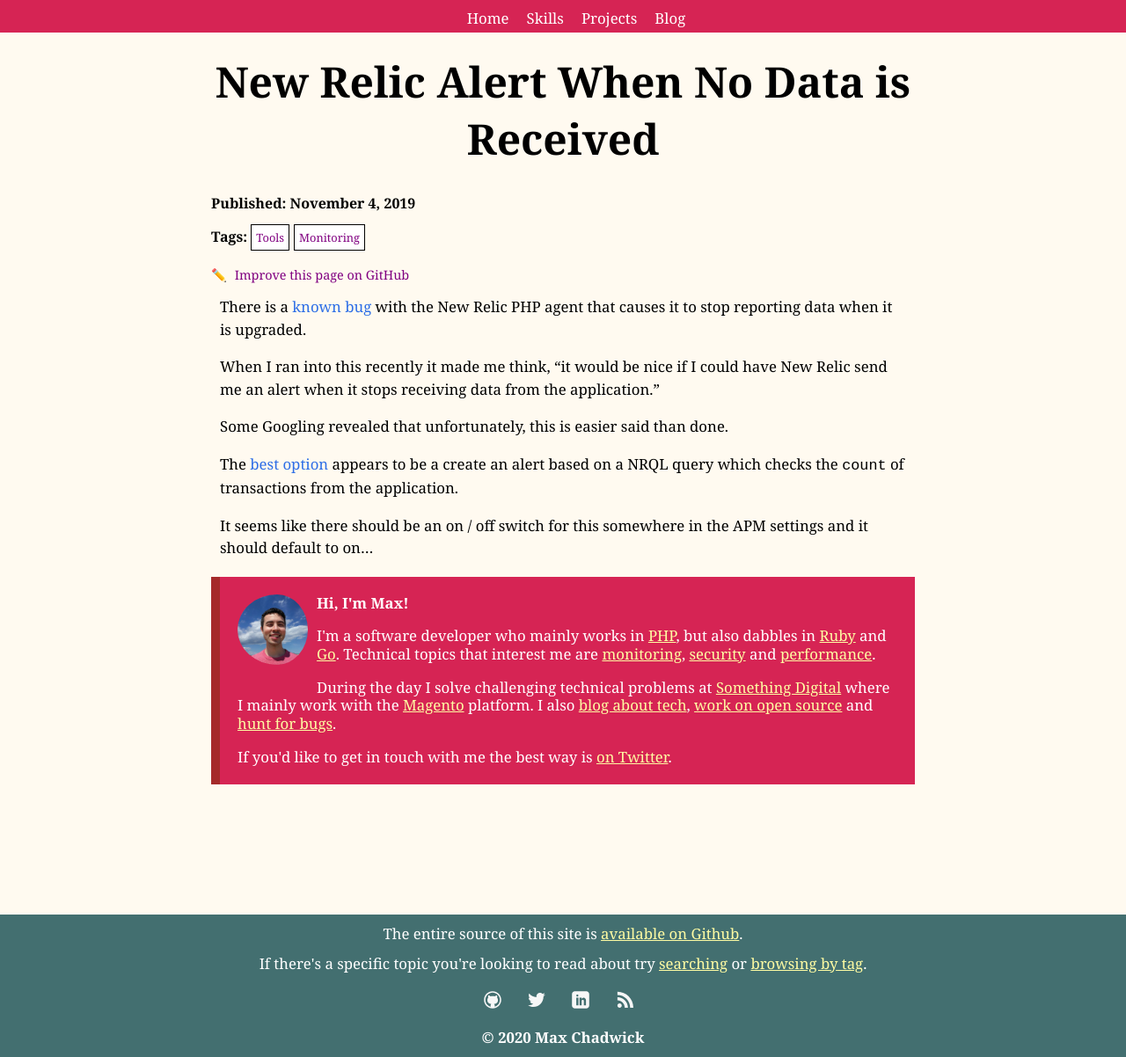
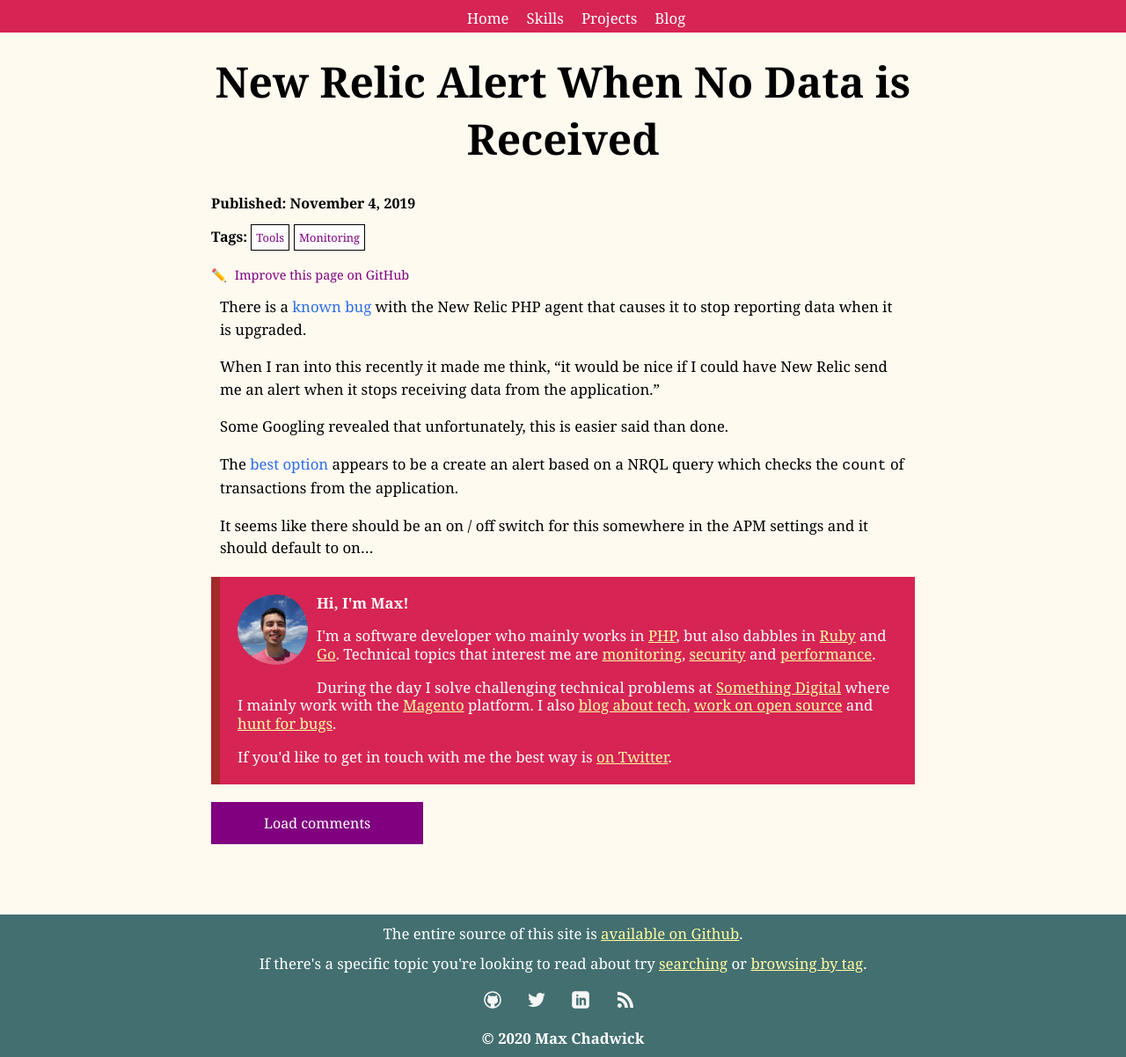
Before and after one commit to mpchadwick/mpchadwick.github.io, a Jekyll site: the page built from _posts/2019-11-04-new-relic-alert-when-no-data-received.md, in a window 1280 px wide and 1202 px high. Shown: the whole window at 88% size. Built offline with Jekyll 4.4.1, drawn with Linux system fonts in a browser that asks for light colours; emoji names are drawn with the system emoji font; comment, search, counter and statistics services are not loaded.

Commit message:
Lazy-load Disqus

```diff
--- a/_layouts/blog-single.html
+++ b/_layouts/blog-single.html
@@ -46,8 +46,18 @@ layout: page
 {% include bio.html %}
 </div>
 <div id="disqus_thread"></div>
-<script src="/scripts/disqus.js" integrity="sha256-0hjKDOio+OJ0CdOCQ8uR3V1fRlW/ZtSNS4umPUD8eRg="></script>
-<noscript>Please enable JavaScript to view the <a href="https://disqus.com/?ref_noscript" rel="nofollow">comments powered by Disqus.</a></noscript>
+<div class="call-to-action-wrapper">
+    <button class="call-to-action call-to-action--large" data-disqus-loader>Load comments</a>
+</div>
+<noscript>
+  <style>
+    [data-disqus-loader] {
+      display: none;
+    }
+  </style>
+  Please enable JavaScript to view the <a href="https://disqus.com/?ref_noscript" rel="nofollow">comments powered by Disqus.</a>
+</noscript>
 {% if page.has_tweet %}
 <script src="/scripts/twitter.js" integrity="sha256-fpn8+IA24qTasOVhbHsVIxlwH9L2VAncsxjXjhtFyy8="></script>
 {% endif %}
+<script src="/scripts/disqus.js"></script>
--- a/_sass/_buttons.scss
+++ b/_sass/_buttons.scss
@@ -10,4 +10,16 @@
     padding-top: 5px;
     padding-bottom: 5px;
     margin-bottom: 30px; /* Hack to space out sections */
+
+    &--large {
+      padding-left: 60px;
+      padding-right: 60px;
+      padding-top: 15px;
+      padding-bottom: 15px;
+    }
 }
+button.call-to-action {
+  &:hover {
+    background-color: darken($color-button-bg-primary, 5%);
+  }
+}
--- a/_sass/_global.scss
+++ b/_sass/_global.scss
@@ -15,6 +15,13 @@ body {
 a {
     text-decoration: none;
     color: $color-bg-plain-link;
+}
+button {
+  font-family: inherit;
+  font-size: 100%;
+  line-height: 1.15;
+  margin: 0;
+  border: 0;
 }
 a:hover {
     text-decoration: underline;
--- a/scripts/disqus.js
+++ b/scripts/disqus.js
@@ -1,18 +1,13 @@
-/**
-* RECOMMENDED CONFIGURATION VARIABLES: EDIT AND UNCOMMENT THE SECTION BELOW TO INSERT DYNAMIC VALUES FROM YOUR PLATFORM OR CMS.
-* LEARN WHY DEFINING THESE VARIABLES IS IMPORTANT: https://disqus.com/admin/universalcode/#configuration-variables
-*/
-/*
-var disqus_config = function () {
-this.page.url = PAGE_URL; // Replace PAGE_URL with your page's canonical URL variable
-this.page.identifier = PAGE_IDENTIFIER; // Replace PAGE_IDENTIFIER with your page's unique identifier variable
-};
-*/
-(function() { // DON'T EDIT BELOW THIS LINE
-var d = document, s = d.createElement('script');
+document.querySelectorAll('[data-disqus-loader]')[0].onclick = loadDisqus;
 
-s.src = '//maxchadwickblog.disqus.com/embed.js';
 
-s.setAttribute('data-timestamp', +new Date());
-(d.head || d.body).appendChild(s);
-})();
+function loadDisqus() {
+	var d = document, s = d.createElement('script');
+
+	s.src = '//maxchadwickblog.disqus.com/embed.js';
+
+	s.setAttribute('data-timestamp', +new Date());
+	(d.head || d.body).appendChild(s);
+
+	this.parentNode.removeChild(this);
+}
```
